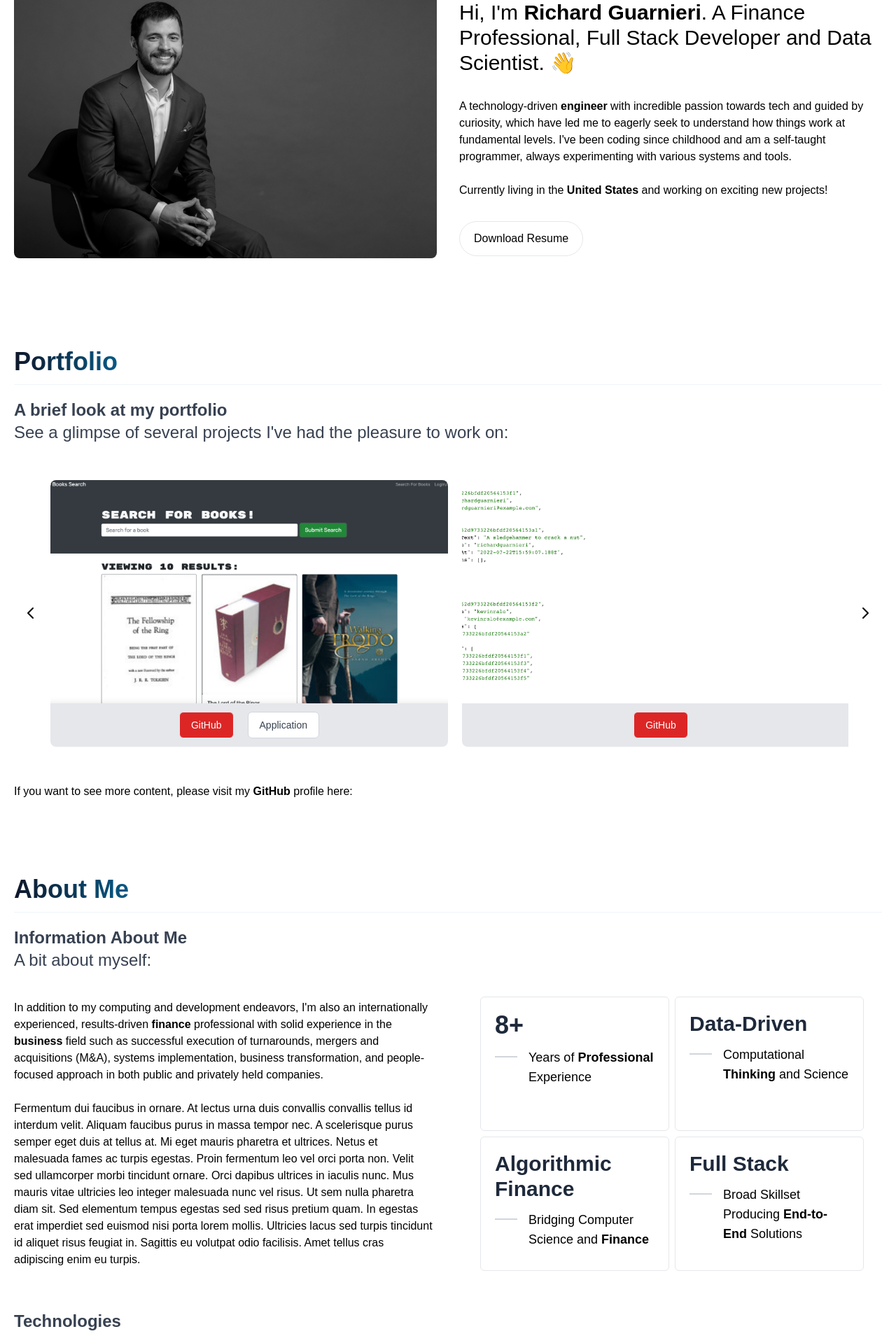
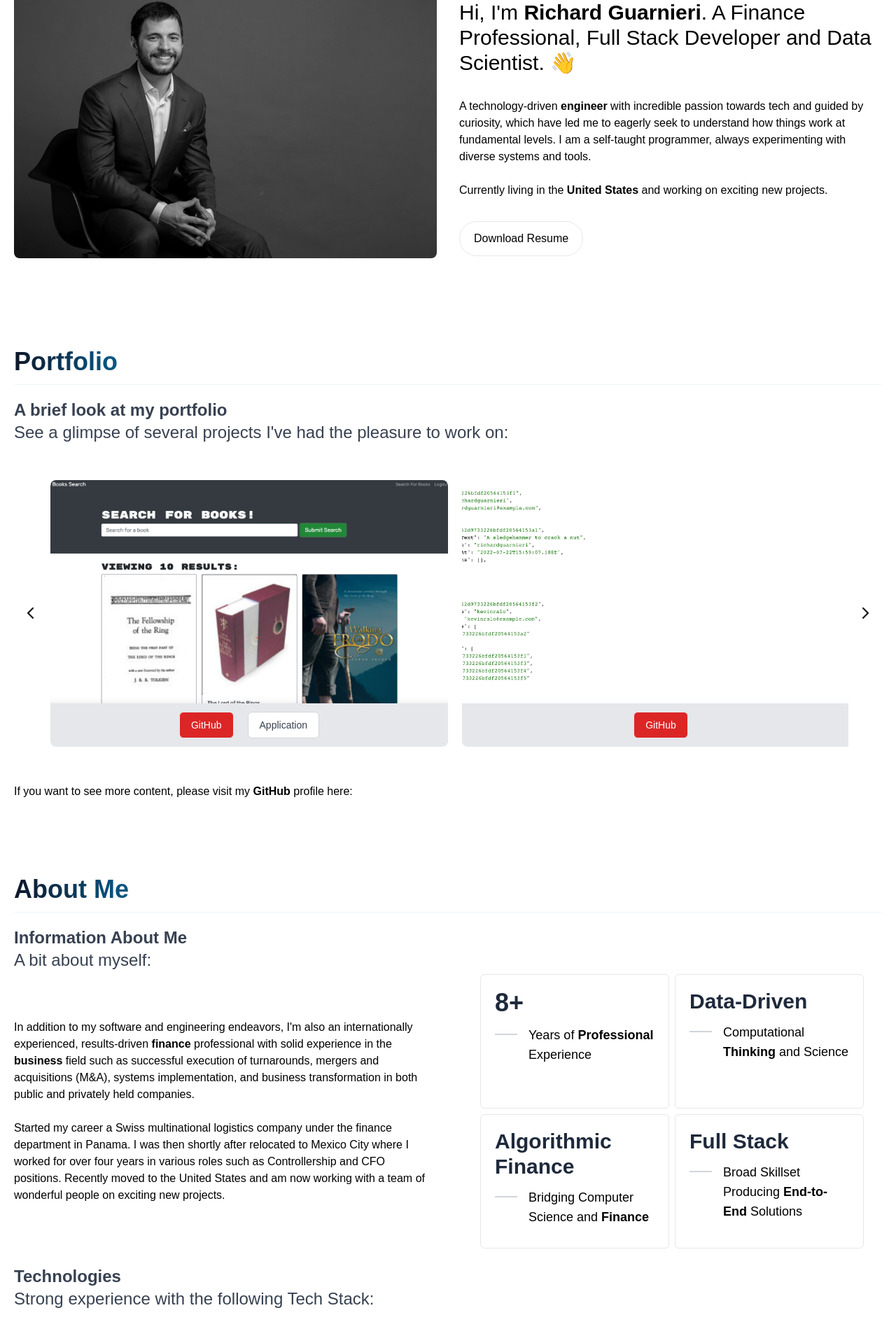
Before and after one commit to richardguarnieri/richardguarnieri.github.io, a React (Create React App) app: page / in a window 1280 px wide. Shown: the part 215-2124 px from the top of the page at 70% size. Built offline with nearby package versions, Linux system fonts and the light colour scheme.

Commit message:
updated bio

```diff
--- a/src/components/About.js
+++ b/src/components/About.js
@@ -30,16 +30,12 @@ const About = () => {
                     {/* Bio */}
                     <div className="my-10 xl:basis-6/12 xl:mr-10">
                         <p className="">
-                            In addition to my computing and development endeavors, I'm also an internationally experienced, results-driven <span className="font-bold">finance</span> professional with
+                            In addition to my software and engineering endeavors, I'm also an internationally experienced, results-driven <span className="font-bold">finance</span> professional with
                             solid experience in the <span className="font-bold">business</span> field such as successful execution of turnarounds, mergers and acquisitions (M&A),
-                            systems implementation, business transformation, and people-focused approach in both public and privately held companies.
+                            systems implementation, and business transformation in both public and privately held companies.
                             <br/><br/>
-                            Fermentum dui faucibus in ornare. At lectus urna duis convallis convallis tellus id interdum velit.
-                            Aliquam faucibus purus in massa tempor nec. A scelerisque purus semper eget duis at tellus at. Mi eget mauris pharetra et ultrices.
-                            Netus et malesuada fames ac turpis egestas. Proin fermentum leo vel orci porta non. Velit sed ullamcorper morbi tincidunt ornare.
-                            Orci dapibus ultrices in iaculis nunc. Mus mauris vitae ultricies leo integer malesuada nunc vel risus.
-                            Ut sem nulla pharetra diam sit. Sed elementum tempus egestas sed sed risus pretium quam. In egestas erat imperdiet sed euismod nisi porta lorem mollis.
-                            Ultricies lacus sed turpis tincidunt id aliquet risus feugiat in. Sagittis eu volutpat odio facilisis. Amet tellus cras adipiscing enim eu turpis.</p>
+                            Started my career a Swiss multinational logistics company under the finance department in Panama. I was then shortly after relocated to Mexico City where I worked for over four years in various roles such as Controllership and CFO positions. Recently moved to the United States and am now working with a team of wonderful people on exciting new projects.
+                        </p>
                     </div>
                     {/* Blocks */}
                     <div className="flex flex-wrap justify-center items-center xl:basis-6/12">
--- a/src/components/Home.js
+++ b/src/components/Home.js
@@ -19,9 +19,9 @@ const Home = () => {
                 <h2 className="text-3xl font-extralight">Hi, I'm <span className="font-bold">Richard Guarnieri</span>. A Finance Professional, Full Stack Developer and Data Scientist. 👋</h2>
                 <p className="">A technology-driven <span className="font-bold">engineer</span> with incredible passion towards tech and guided by curiosity,
                     which have led me to eagerly seek to understand how things work at fundamental levels.
-                    I've been coding since childhood and am a self-taught programmer, always experimenting with various systems and tools.
+                    I am a self-taught programmer, always experimenting with diverse systems and tools.
                     <br/><br/>
-                    Currently living in the <span className="font-bold">United States</span> and working on exciting new projects!
+                    Currently living in the <span className="font-bold">United States</span> and working on exciting new projects.
                 </p>
                 <a href="./assets/Richard_Guarnieri_Resume.pdf" target="_blank"
                     className="
```
